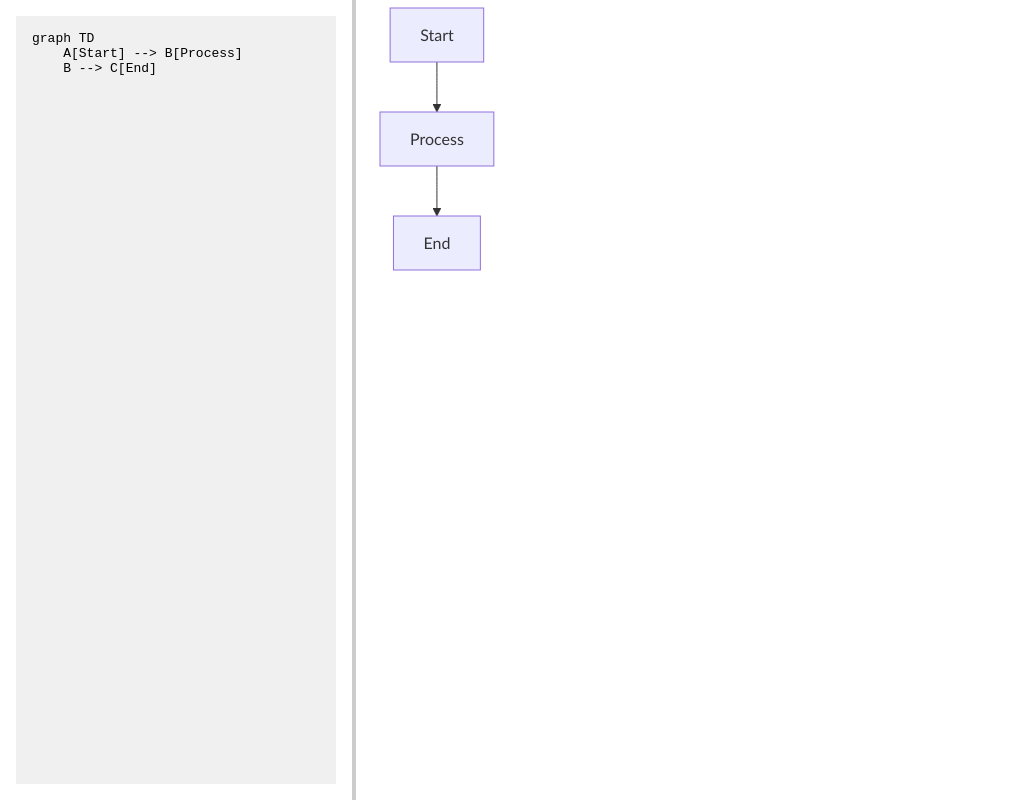
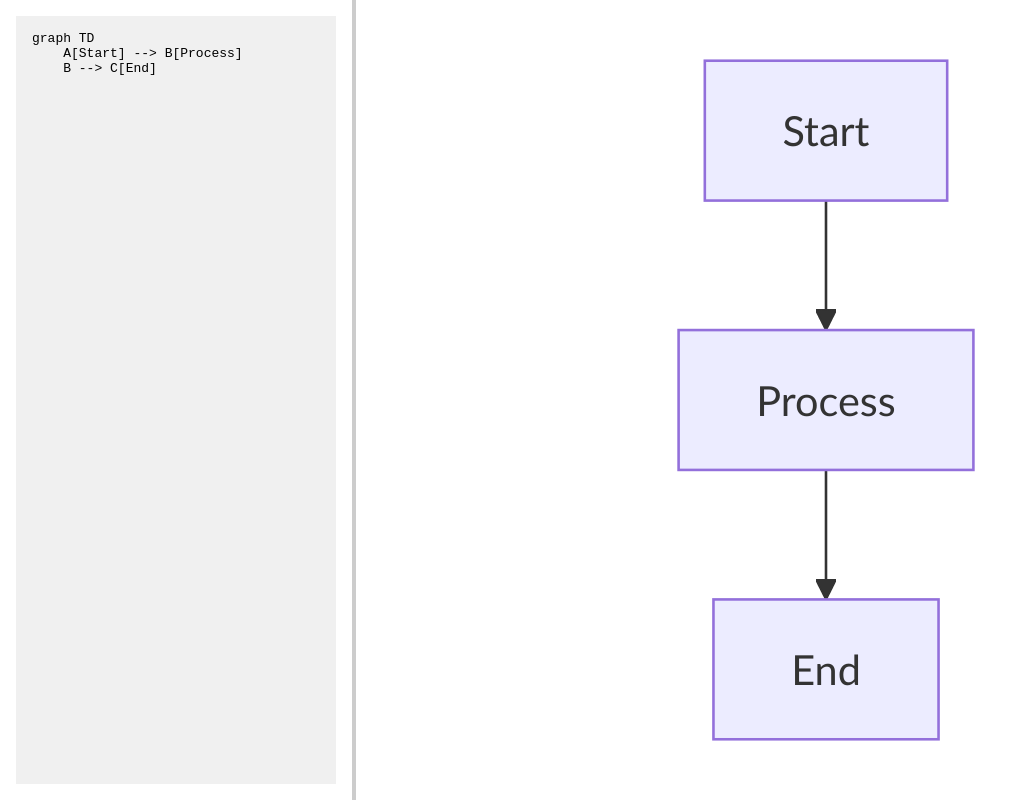
Before and after one commit to nguyenvanduocit/mimaid, a website built with Vite: page index.html in a window 1280 px wide. Shown: the whole page, without its empty margins (0-1022 px from the left). Built offline with nearby package versions, Linux system fonts and the light colour scheme.

Commit message:
fix: type

```diff
--- a/index.html
+++ b/index.html
@@ -4,7 +4,7 @@
     <meta charset="UTF-8" />
     <link rel="icon" type="image/svg+xml" href="/vite.svg" />
     <meta name="viewport" content="width=device-width, initial-scale=1.0" />
-    <title>Vite + TS</title>
+    <title>Mimaid</title>
   </head>
   <body>
     <div id="app"></div>
--- a/src/main.ts
+++ b/src/main.ts
@@ -11,7 +11,7 @@ document.querySelector<HTMLDivElement>("#app")!.innerHTML = `
     B --> C[End]</textarea>
     </div>
     <div class="resize-handle"></div>
-    <div class="preview-pane">
+    <div class="preview-pane" id="preview-pane">
       <div id="mermaid-preview"></div>
     </div>
   </div>
@@ -58,7 +58,7 @@ const state: EditorState = {
 
 class MermaidEditor {
   private editor!: HTMLTextAreaElement;
-  private preview!: HTMLDivElement;
+  private previewPane!: HTMLDivElement;
   private mermaidPreview!: HTMLDivElement;
   private container!: HTMLDivElement;
   private editorPane!: HTMLDivElement;
@@ -75,8 +75,9 @@ class MermaidEditor {
   private initializeDOM(): void {
     this.editor =
       document.querySelector<HTMLTextAreaElement>("#mermaid-editor")!;
-    this.preview = document.querySelector<HTMLDivElement>("#mermaid-preview")!;
-    this.mermaidPreview = this.preview;
+    this.previewPane = document.querySelector<HTMLDivElement>("#preview-pane")!;
+    this.mermaidPreview =
+      document.querySelector<HTMLDivElement>("#mermaid-preview")!;
     this.container = document.querySelector(".container")!;
     this.editorPane = document.querySelector(".editor-pane")!;
     this.handle = document.querySelector(".resize-handle")!;
@@ -85,7 +86,7 @@ class MermaidEditor {
     this.errorOverlay = document.createElement("div");
     this.errorOverlay.className = "error-overlay";
     this.errorOverlay.style.display = "none";
-    this.preview.appendChild(this.errorOverlay);
+    this.previewPane.appendChild(this.errorOverlay);
   }
 
   private initializeMermaid(): void {
@@ -101,12 +102,12 @@ class MermaidEditor {
   private updatePreview = async (): Promise<void> => {
     try {
       const code = this.editor.value;
-      this.preview.innerHTML = "";
+      this.mermaidPreview.innerHTML = "";
 
       // Create and append error overlay again since we cleared the preview
       this.errorOverlay = document.createElement("div");
       this.errorOverlay.className = "error-overlay";
-      this.preview.appendChild(this.errorOverlay);
+      this.previewPane.appendChild(this.errorOverlay);
 
       // Validate syntax first
       if (!(await mermaid.parse(code))) {
@@ -117,8 +118,17 @@ class MermaidEditor {
       window.history.replaceState(null, "", `#${compressedCode}`);
 
       const result = await mermaid.render("mermaid-diagram", code);
-      this.preview.innerHTML = result.svg;
+      this.mermaidPreview.innerHTML = result.svg;
       this.hideError();
+
+      // Auto-fit on first render
+      if (
+        state.scale === 1 &&
+        state.translateX === 0 &&
+        state.translateY === 0
+      ) {
+        this.autoFitPreview();
+      }
     } catch (error) {
       console.error("Failed to update preview:", error);
       this.showError(
@@ -126,6 +136,28 @@ class MermaidEditor {
       );
     }
   };
+
+  private autoFitPreview(): void {
+    // Get the SVG element
+    const svg = this.mermaidPreview.querySelector("svg");
+    if (!svg) return;
+
+    // Get dimensions
+    const svgRect = svg.getBoundingClientRect();
+    const previewPaneRect = this.previewPane.getBoundingClientRect();
+
+    // Calculate scale to fit
+    const scaleX = previewPaneRect.width / svgRect.width;
+    const scaleY = previewPaneRect.height / svgRect.height;
+    const scale = Math.min(scaleX, scaleY, CONFIG.maxScale) * 0.9; // 90% of available space
+
+    // Calculate center position
+    state.scale = scale;
+    state.translateX = (previewPaneRect.width - svgRect.width * scale) / 2;
+    state.translateY = (previewPaneRect.height - svgRect.height * scale) / 2;
+
+    this.updateTransform();
+  }
 
   private loadDiagramFromURL(): void {
     const hash = window.location.hash;
@@ -144,7 +176,7 @@ class MermaidEditor {
   }
 
   private setupResizeListeners(): void {
-    this.handle.addEventListener("mousedown", (e) => {
+    this.handle.addEventListener("mousedown", (_e: MouseEvent) => {
       state.isResizing = true;
       document.addEventListener("mousemove", this.handleMouseMove);
       document.addEventListener("mouseup", () => {
@@ -157,8 +189,8 @@ class MermaidEditor {
   }
 
   private setupPanZoomListeners(): void {
-    this.preview.addEventListener("wheel", this.handleZoom);
-    this.preview.addEventListener("mousedown", this.handleDragStart);
+    this.mermaidPreview.addEventListener("wheel", this.handleZoom);
+    this.mermaidPreview.addEventListener("mousedown", this.handleDragStart);
     document.addEventListener("mousemove", this.handleDragMove);
     document.addEventListener("mouseup", this.handleDragEnd);
   }
@@ -166,7 +198,7 @@ class MermaidEditor {
   private handleZoom = (e: WheelEvent): void => {
     e.preventDefault();
     // Get mouse position relative to the preview
-    const rect = this.preview.getBoundingClientRect();
+    const rect = this.previewPane.getBoundingClientRect();
     const mouseX = e.clientX - rect.left;
     const mouseY = e.clientY - rect.top;
 
```
